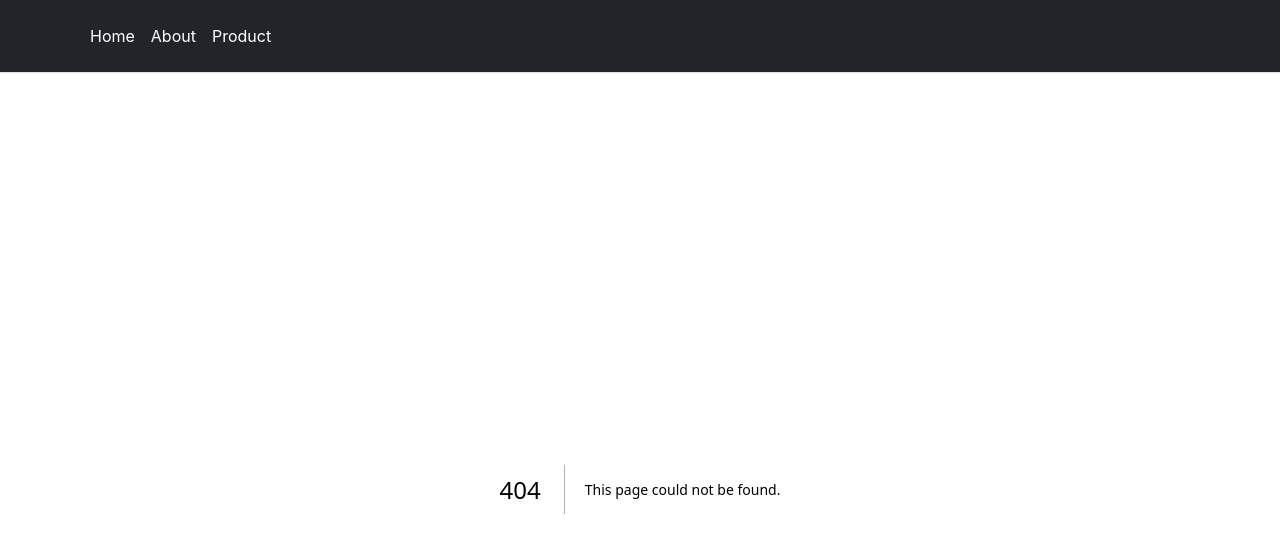
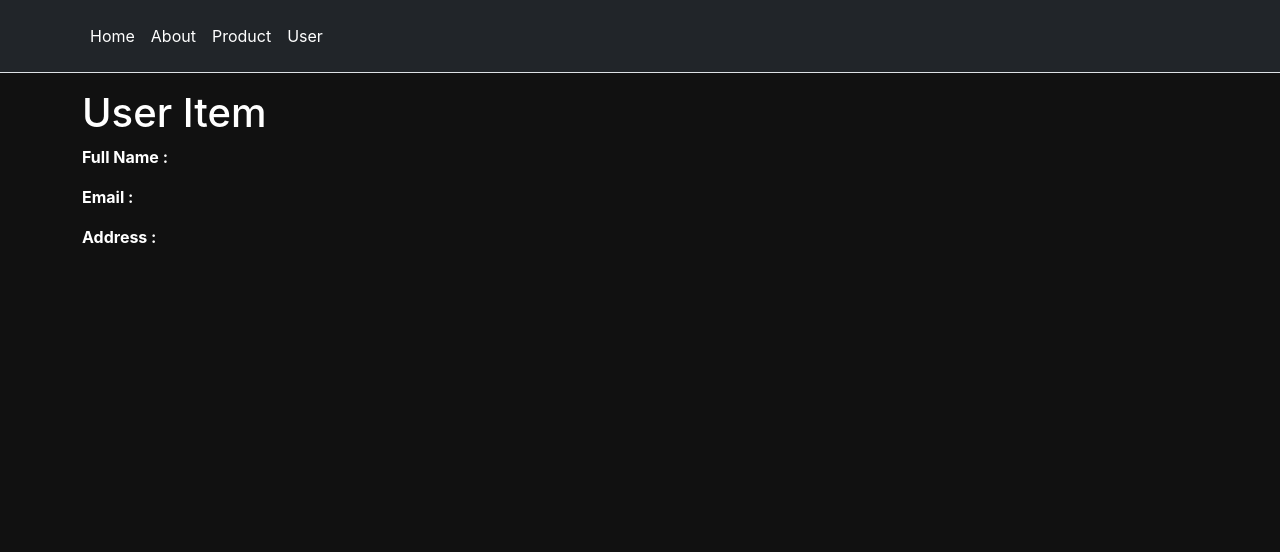
Before and after one commit to anilsoylu/NextJs-Learning, a Next.js app: page /user/1 in a window 1280 px wide. Before the commit this address had no page. Shown: the top 552 px of the page. Built offline with nearby package versions, Linux system fonts and the light colour scheme; no server answers.

Commit message:
dynamic routes

```diff
--- a/components/Header.js
+++ b/components/Header.js
@@ -44,6 +44,18 @@ function Header() {
               Product
             </Link>
           </li>
+          <li>
+            <Link
+              href="/user"
+              className={
+                router.pathname == "/user"
+                  ? "nav-link px-2 link-secondary"
+                  : "nav-link px-2 text-white"
+              }
+            >
+              User
+            </Link>
+          </li>
         </ul>
       </div>
     </div>
--- /dev/null
+++ b/pages/user/[id].js
@@ -0,0 +1,49 @@
+import Head from "next/head"
+import { useRouter } from "next/router"
+import { useEffect, useState } from "react"
+
+function UserItem() {
+  const [user, setUser] = useState()
+  const router = useRouter()
+
+  const { id } = router.query
+
+  useEffect(() => {
+    const getData = async () => {
+      try {
+        const res = await fetch("https://jsonplaceholder.typicode.com/users")
+        const data = await res.json()
+        setUser(!!data && data.find((u) => u.id === Number(id)))
+      } catch (err) {
+        console.log(err)
+      }
+    }
+    getData()
+  }, [id])
+
+  return (
+    <div className="container">
+      <Head>
+        <title>{user?.name}</title>
+        <meta name="description" content={user?.name} />
+        <link rel="icon" href="/favicon.ico" />
+      </Head>
+
+      <h1>User Item</h1>
+
+      <p>
+        <b>Full Name : </b> {user?.name}
+      </p>
+
+      <p>
+        <b>Email : </b> {user?.email}
+      </p>
+
+      <p>
+        <b>Address : </b> {user?.address.street}
+      </p>
+    </div>
+  )
+}
+
+export default UserItem
```
Also changed, not shown: pages/index.js (+18 -10 lines), pages/user/index.js (added, +11 -0 lines).
